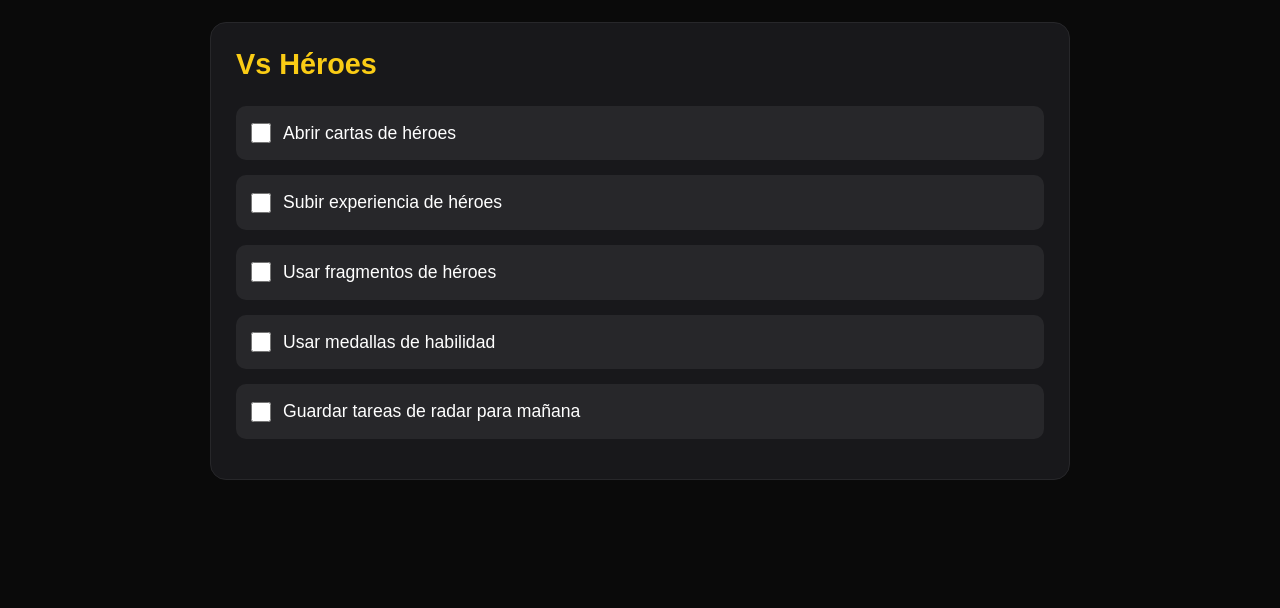
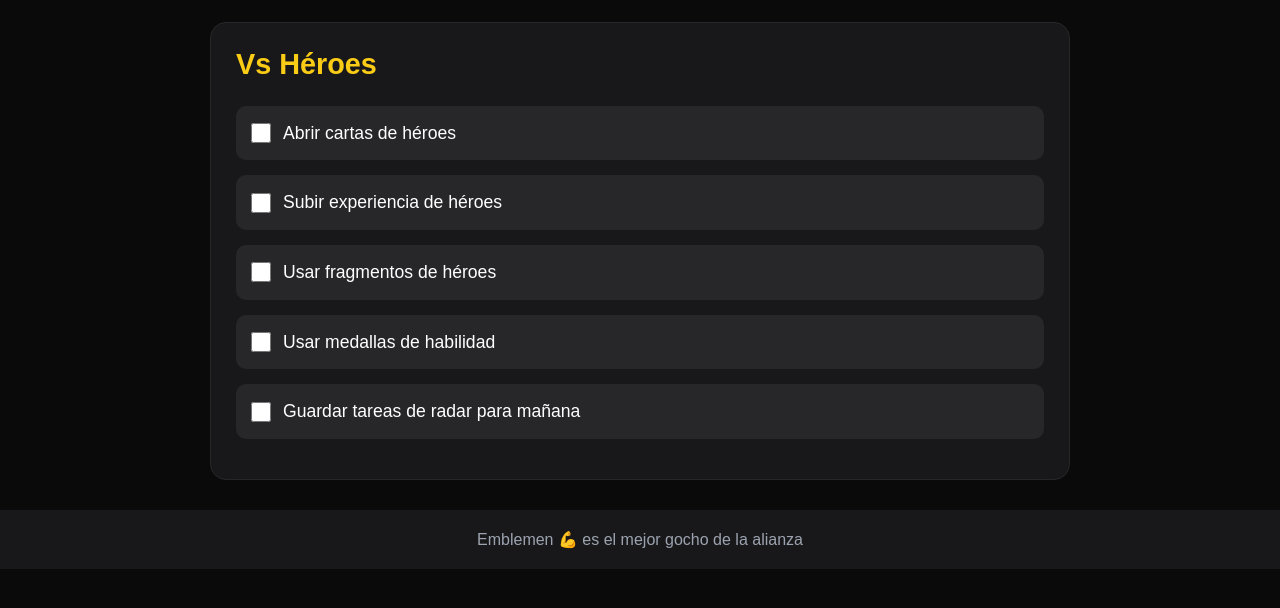
Before and after one commit to andres-developer19/last-war-guide, a plain HTML site: page index.html in a window 1280 px wide. Shown: the part 114-722 px from the top of the page. Drawn offline with Linux system fonts and the light colour scheme.

Commit message:
first commit

```diff
--- a/index.html
+++ b/index.html
@@ -27,6 +27,10 @@
 
   </div>
 
+  <footer class="footer">
+  <p>Emblemen 💪 es el mejor gocho de la alianza</p>
+</footer>
+
   <script src="script.js"></script>
 
 </body>
--- a/style.css
+++ b/style.css
@@ -148,3 +148,10 @@ header h1 {
   }
 
 }
+
+.footer p {
+  text-align: center;
+  padding: 20px;
+  background: #18181b;
+  color: #9ca3af;
+}
```
